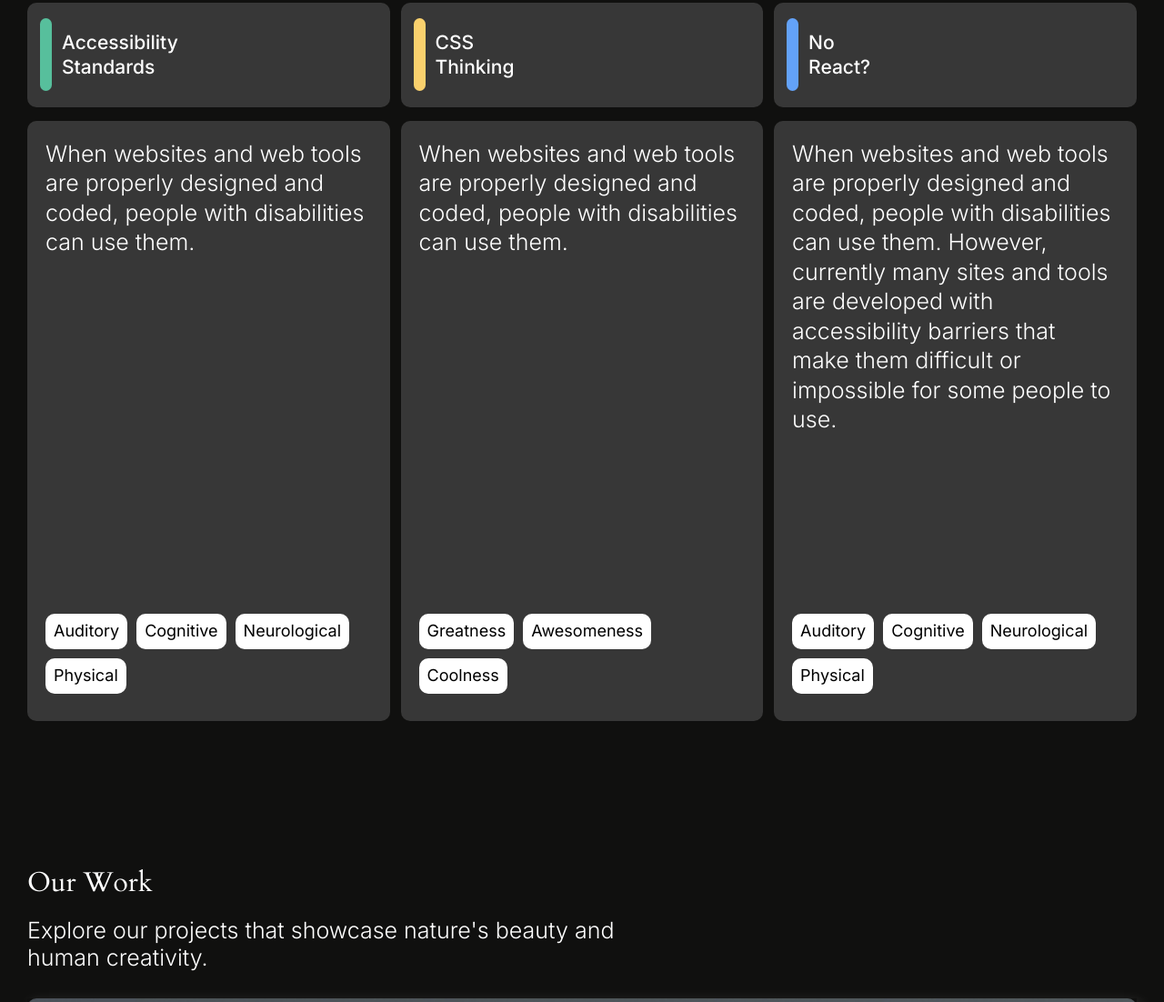
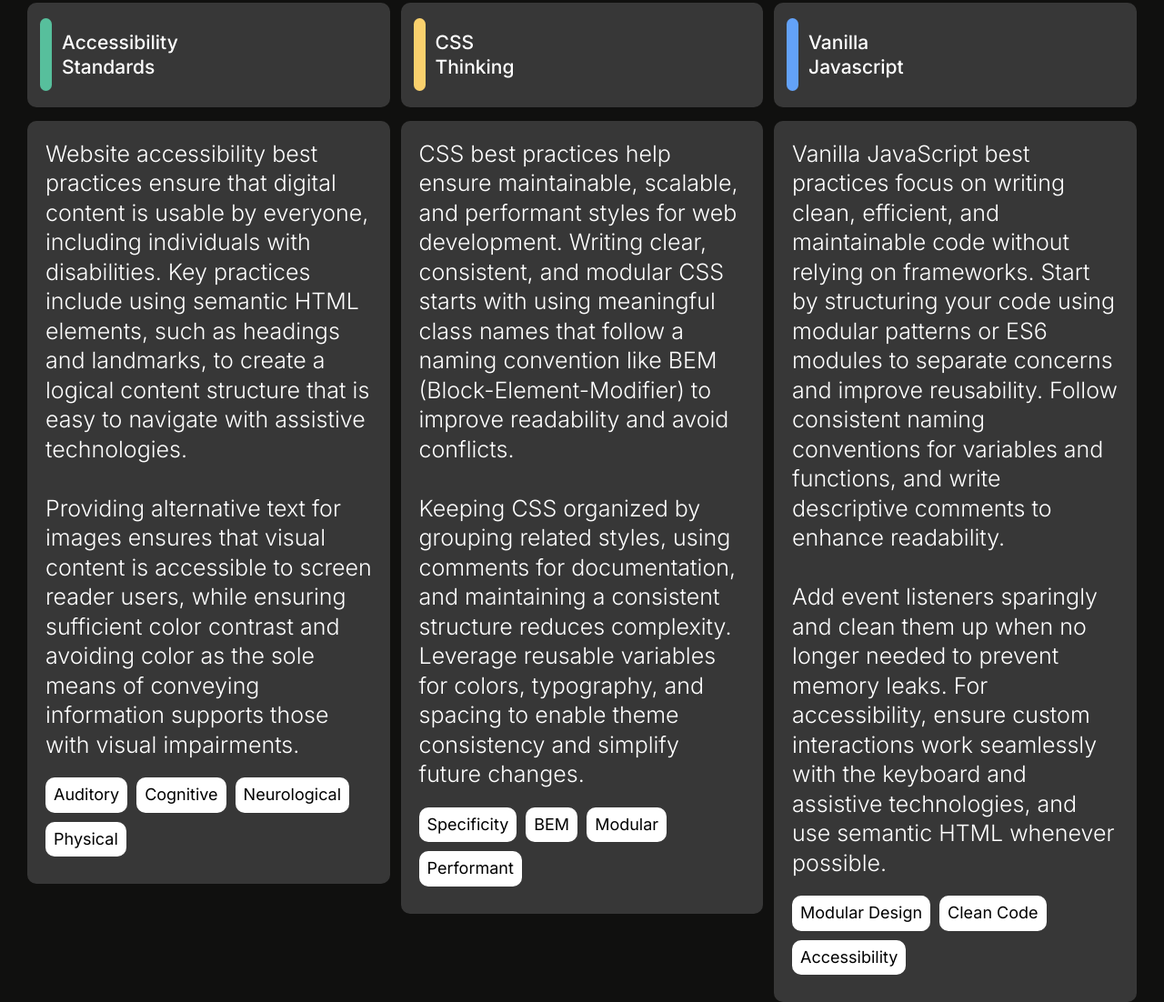
Before and after one commit to adamgarscadden/semantico, a website with bundled scripts: page index.html in a window 1280 px wide. Shown: the part 751-1853 px from the top of the page at 91% size. Built offline with nearby package versions, Linux system fonts and the light colour scheme.

Commit message:
semantico: updating content and styles

```diff
--- a/css/components/_feature-cards.scss
+++ b/css/components/_feature-cards.scss
@@ -125,7 +125,7 @@
   @media only screen and (min-width: 900px) {
     margin-bottom: 1.6rem;
     display: flex;
-    min-height: 62rem;
+    min-height: 70rem;
   }
 }
 
--- a/css/components/_site-header.scss
+++ b/css/components/_site-header.scss
@@ -55,6 +55,6 @@
 }
 
 .site-header__nav-link--active {
-  background: #c09df8;
-  // color: var(--white);
+  background: #333333;
+  color: var(--white);
 }
--- a/css/components/_site-intro.scss
+++ b/css/components/_site-intro.scss
@@ -7,7 +7,7 @@
   @media only screen and (min-width: 800px) {
     padding: 0 3rem;
     padding: 3rem 3rem 9rem;
-    min-height: calc(100vh - 36rem);
+    min-height: calc(100vh - 40rem);
   }
 }
 
--- a/index.html
+++ b/index.html
@@ -5,10 +5,13 @@
     <meta name="viewport" content="width=device-width, initial-scale=1" />
 
     <title>Semantico: The Ultimate Semantic Markup</title>
-    <meta name="description" content="Learn how to use semantic markup correctly, accessibility, and user experience." />
+    <meta
+      name="description"
+      content="Learn how to use semantic markup correctly, accessibility, and user experience."
+    />
 
     <!-- Canonical URL -->
-    <!-- <link rel="canonical" href="https://example.com/semantic-markup" /> -->
+    <link rel="canonical" href="https://semanticoo.netlify.app/" />
 
     <link rel="preconnect" href="https://fonts.googleapis.com" />
     <link rel="preconnect" href="https://fonts.gstatic.com" crossorigin />
@@ -38,14 +41,21 @@
           vanilla <span class="site-intro__text-highlight">Javascript</span>.
         </h2>
       </section>
-      <section class="feature-cards" aria-label="Feature cards" id="feature-cards"">
+      <section
+        class="feature-cards"
+        aria-label="Feature cards"
+        id="feature-cards"
+      >
         <article
           class="feature-cards__single"
           aria-labelledby="accessibility-card-title"
           aria-describedby="js-drawer-1"
         >
           <header class="feature-cards__intro feature-cards__intro--green">
-            <h3 class="feature-cards__intro-heading" id="accessibility-card-title">
+            <h3
+              class="feature-cards__intro-heading"
+              id="accessibility-card-title"
+            >
               Accessibility<br />Standards
             </h3>
             <div class="feature-cards__action">
@@ -77,8 +87,15 @@
           </header>
           <div class="feature-cards__content js-drawer" id="js-drawer-1" hidden>
             <p class="feature-cards__text">
-              When websites and web tools are properly designed and coded,
-              people with disabilities can use them.
+              Website accessibility best practices ensure that digital content
+              is usable by everyone, including individuals with disabilities.
+              Key practices include using semantic HTML elements, such as
+              headings and landmarks, to create a logical content structure that
+              is easy to navigate with assistive technologies.<br /><br />
+              Providing alternative text for images ensures that visual content
+              is accessible to screen reader users, while ensuring sufficient
+              color contrast and avoiding color as the sole means of conveying
+              information supports those with visual impairments.
             </p>
             <ul class="feature-cards__tags">
               <li class="feature-cards__tag">Auditory</li>
@@ -126,13 +143,22 @@
           </header>
           <div class="feature-cards__content js-drawer" id="js-drawer-2" hidden>
             <p class="feature-cards__text">
-              When websites and web tools are properly designed and coded,
-              people with disabilities can use them.
+              CSS best practices help ensure maintainable, scalable, and
+              performant styles for web development. Writing clear, consistent,
+              and modular CSS starts with using meaningful class names that
+              follow a naming convention like BEM (Block-Element-Modifier) to
+              improve readability and avoid conflicts. <br /><br />Keeping CSS
+              organized by grouping related styles, using comments for
+              documentation, and maintaining a consistent structure reduces
+              complexity. Leverage reusable variables for colors, typography,
+              and spacing to enable theme consistency and simplify future
+              changes.
             </p>
             <ul class="feature-cards__tags">
-              <li class="feature-cards__tag">Greatness</li>
-              <li class="feature-cards__tag">Awesomeness</li>
-              <li class="feature-cards__tag">Coolness</li>
+              <li class="feature-cards__tag">Specificity</li>
+              <li class="feature-cards__tag">BEM</li>
+              <li class="feature-cards__tag">Modular</li>
+              <li class="feature-cards__tag">Performant</li>
             </ul>
           </div>
         </article>
@@ -143,7 +169,7 @@
         >
           <header class="feature-cards__intro feature-cards__intro--blue">
             <h3 class="feature-cards__intro-heading" id="react-card-title">
-              No<br />React?
+              Vanilla<br />Javascript
             </h3>
             <button
               class="feature-cards__header-btn js-open-drawer"
@@ -172,16 +198,21 @@
           </header>
           <div class="feature-cards__content js-drawer" id="js-drawer-3" hidden>
             <p class="feature-cards__text">
-              When websites and web tools are properly designed and coded,
-              people with disabilities can use them. However, currently many
-              sites and tools are developed with accessibility barriers that
-              make them difficult or impossible for some people to use.
+              Vanilla JavaScript best practices focus on writing clean,
+              efficient, and maintainable code without relying on frameworks.
+              Start by structuring your code using modular patterns or ES6
+              modules to separate concerns and improve reusability. Follow
+              consistent naming conventions for variables and functions, and
+              write descriptive comments to enhance readability. <br /><br />Add
+              event listeners sparingly and clean them up when no longer needed
+              to prevent memory leaks. For accessibility, ensure custom
+              interactions work seamlessly with the keyboard and assistive
+              technologies, and use semantic HTML whenever possible.
             </p>
             <ul class="feature-cards__tags">
-              <li class="feature-cards__tag">Auditory</li>
-              <li class="feature-cards__tag">Cognitive</li>
-              <li class="feature-cards__tag">Neurological</li>
-              <li class="feature-cards__tag">Physical</li>
+              <li class="feature-cards__tag">Modular Design</li>
+              <li class="feature-cards__tag">Clean Code</li>
+              <li class="feature-cards__tag">Accessibility</li>
             </ul>
           </div>
         </article>
```
Also changed, not shown: dist/index.html, 3 other files.
